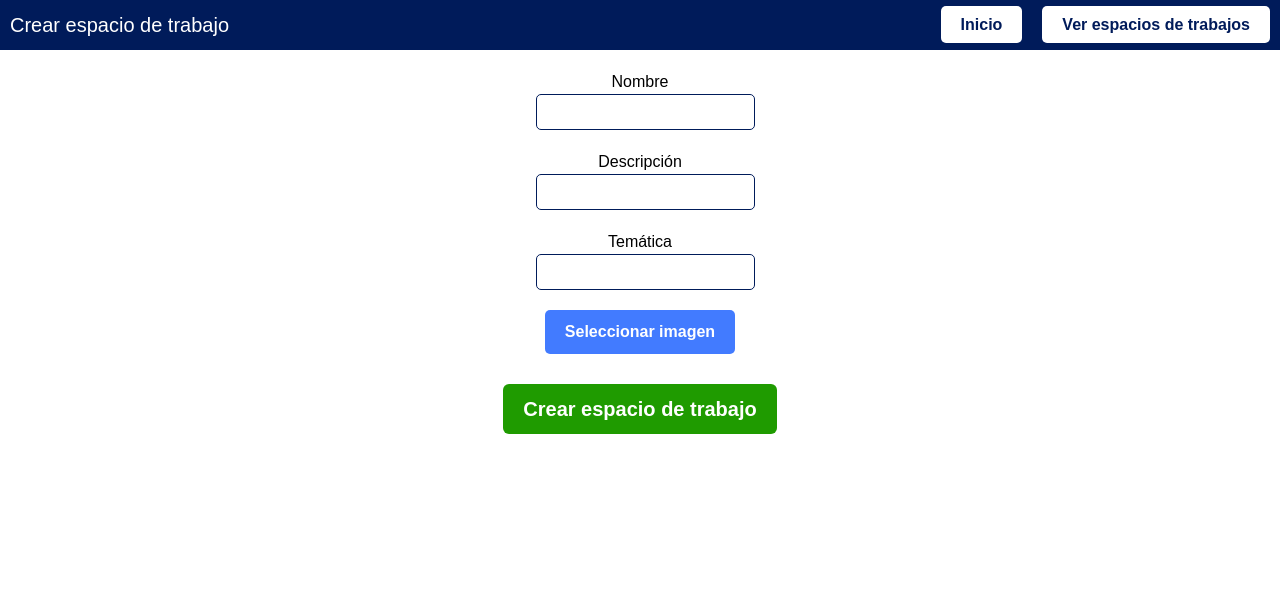
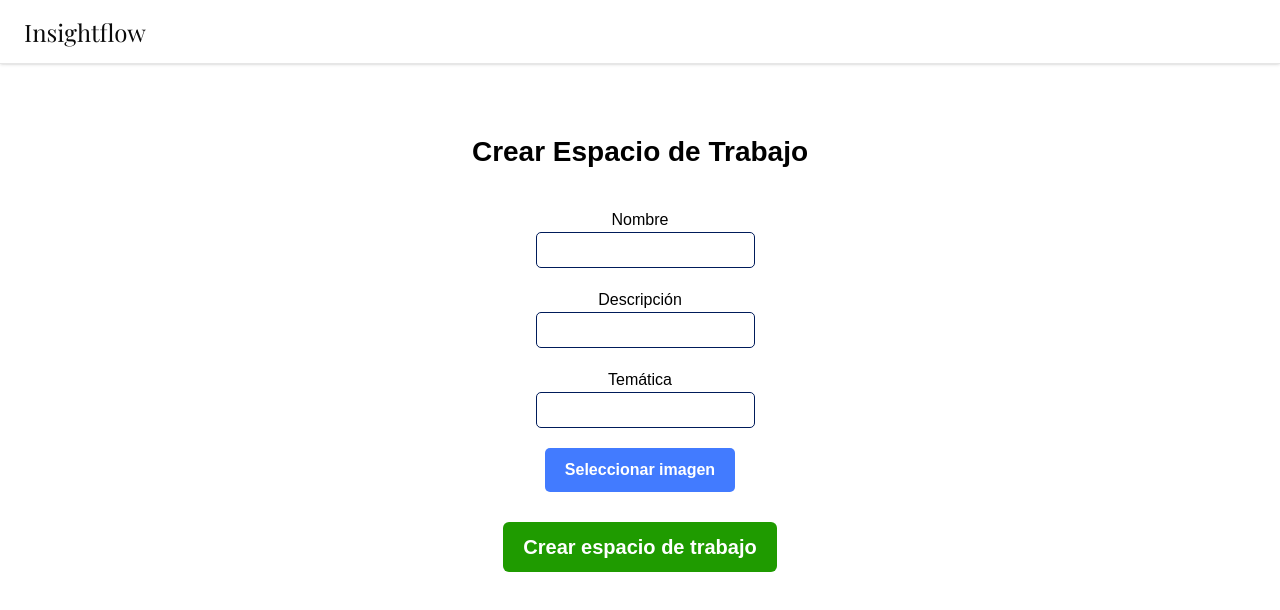
Before and after one commit to AlbertoLyons/insightflow-frontend, a Next.js app: page /workspace/create in a window 1280 px wide. Shown: the top 610 px of the page. Built offline with nearby package versions, Linux system fonts and the light colour scheme; no server answers.

Commit message:
refactor(app): change pages

```diff
--- a/src/app/layout.tsx
+++ b/src/app/layout.tsx
@@ -1,6 +1,15 @@
 import type { Metadata } from "next";
 import { Geist, Geist_Mono } from "next/font/google";
 import "./globals.css";
+import { NavegationBar } from "../components/layout/NavegationBar";
+import { Playfair_Display } from "next/font/google";
+
+const playfair = Playfair_Display({
+  subsets: ["latin"],
+  variable: "--font-playfair",
+  display: "swap",
+  weight: ["400", "500", "600", "700", "800", "900"],
+});
 
 const geistSans = Geist({
   variable: "--font-geist-sans",
@@ -17,18 +26,23 @@ export const metadata: Metadata = {
   description: "Tu espacio de trabajo colaborativo",
 };
 
-export const dynamic = 'force-dynamic';
+export const dynamic = "force-dynamic";
 export default function RootLayout({
   children,
 }: Readonly<{
   children: React.ReactNode;
 }>) {
   return (
-    <html lang="en">
-      <body
-        className={`${geistSans.variable} ${geistMono.variable} antialiased`}
-      >
-        {children}
+    <html
+      lang="en"
+      className={`${playfair.variable} ${geistSans.variable} ${geistMono.variable}`}
+      suppressHydrationWarning
+    >
+      <body className="font-montserrat antialiased bg-background text-foreground">
+        <NavegationBar />
+        <div className="min-h-screen bg-background overflow-x-hidden flex flex-col">
+          <main className="pt-24 pb-8 flex-1">{children}</main>
+        </div>
       </body>
     </html>
   );
--- a/src/app/workspace/create/page.tsx
+++ b/src/app/workspace/create/page.tsx
@@ -1,8 +1,8 @@
 "use client";
-import Link from 'next/link';
-import { useState, ChangeEvent } from 'react';
-import { createWorkspace } from '../../api/workspaces';
-import { CreateWorkspace } from '@/src/models/workspaces/CreateWorkspace';
+import Link from "next/link";
+import { useState, ChangeEvent } from "react";
+import { createWorkspace } from "../../api/workspaces";
+import { CreateWorkspace } from "@/src/models/workspaces/CreateWorkspace";
 import { useRouter } from "next/navigation";
 
 /**
@@ -11,9 +11,9 @@ import { useRouter } from "next/navigation";
  */
 export default function Navigation() {
   // Estados para los campos del formulario
-  const [nameField, setNameField] = useState('');
-  const [descriptionField, setDescriptionField] = useState('');
-  const [topicField, setTopicField] = useState('');
+  const [nameField, setNameField] = useState("");
+  const [descriptionField, setDescriptionField] = useState("");
+  const [topicField, setTopicField] = useState("");
   const [imageField, setImageField] = useState<File | null>(null);
   const [preview, setPreview] = useState<string | null>(null);
   /**
@@ -49,8 +49,13 @@ export default function Navigation() {
    */
   async function uploadWorkspace() {
     // Validar que todos los campos estén completos
-    if (!imageField || nameField == "" || descriptionField == "" || topicField == "") {
-      alert('Por favor, complete todos los campos.');
+    if (
+      !imageField ||
+      nameField == "" ||
+      descriptionField == "" ||
+      topicField == ""
+    ) {
+      alert("Por favor, complete todos los campos.");
       return null;
     }
     // Crear el objeto de datos del nuevo espacio de trabajo
@@ -60,124 +65,140 @@ export default function Navigation() {
       topic: topicField,
       image: [imageField],
       ownerId: ownerId,
-      ownerName: ownerName
+      ownerName: ownerName,
     };
     // Intentar crear el espacio de trabajo y manejar errores
     try {
       await createWorkspace(workspaceData);
-      alert('Espacio de trabajo creado con éxito');
+      alert("Espacio de trabajo creado con éxito");
       // Redirigir a la página de espacios de trabajo en caso de éxito
-      router.push('/workspace');
+      router.push("/workspace");
     } catch (error) {
-      console.error('Error creating workspace:', error);
-      alert('Error al crear el espacio de trabajo');
+      console.error("Error creating workspace:", error);
+      alert("Error al crear el espacio de trabajo");
     }
   }
 
   return (
     // Contenedor principal de la página
-    <main style= {{
-      backgroundColor: '#fff',
-    }}>
-      <div style={{
-        textAlign: 'center',
-        padding: '10px',
-        backgroundColor: '#001b5aff',
-        display: 'flex',
-        alignItems: 'center',
-        justifyContent: 'space-between'
-      }}>
-        <h1 style={{ color: 'white', margin: 0, fontSize: 20 }}>Crear espacio de trabajo</h1>
-          <div style={{ display: 'flex', gap: '20px', listStyle: 'none', margin: 0, padding: 0 }}>
-            <li>
-              <Link
-                href="/"
+    <main
       style={{
-                  padding: '10px 20px',
-                  backgroundColor: '#ffffff',
-                  color: '#001b5aff',
-                  textDecoration: 'none',
-                  borderRadius: '5px',
-                  fontWeight: '600',
+        backgroundColor: "#fff",
+        minHeight: "100vh",
       }}
     >
-                Inicio
-              </Link>
-            </li>
-            <li>
-              <Link
-                href="/workspace"
+      <h1
         style={{
-                  padding: '10px 20px',
-                  backgroundColor: '#ffffff',
-                  color: '#001b5aff',
-                  textDecoration: 'none',
-                  borderRadius: '5px',
-                  fontWeight: '600',
-                  transition: 'all 0.3s'
+          textAlign: "center",
+          marginTop: "35px",
+          marginBottom: "10px",
+          color: "#000",
+          fontWeight: "bold",
+          fontSize: "28px",
         }}
       >
-                Ver espacios de trabajos
-              </Link>
-            </li>
-          </div>
-      </div>
-      <div className="fields" style={{
-        display: 'flex',
-        flexDirection: 'column',
-        alignItems: 'center',
-      }}>
-        <div className="nameField" style={{
-          display: 'flex',
-          flexDirection: 'column',
-          alignItems: 'center',
-          }}>
-          <label style= {{ color: "#000000ff", fontStyle: 'bold', marginTop: '20px' }}>
+        Crear Espacio de Trabajo
+      </h1>
+      <div
+        className="fields"
+        style={{
+          display: "flex",
+          flexDirection: "column",
+          marginTop: "15px",
+          alignItems: "center",
+        }}
+      >
+        <div
+          className="nameField"
+          style={{
+            display: "flex",
+            flexDirection: "column",
+            alignItems: "center",
+          }}
+        >
+          <label
+            style={{ color: "#000000ff", fontStyle: "bold", marginTop: "20px" }}
+          >
             Nombre
           </label>
-          <input style= {{ marginLeft: '10px', color: '#001b5aff', padding: '5px', borderRadius: '5px', border: '1px solid #001b5aff' }}
+          <input
+            style={{
+              marginLeft: "10px",
+              color: "#001b5aff",
+              padding: "5px",
+              borderRadius: "5px",
+              border: "1px solid #001b5aff",
+            }}
             value={nameField}
             // Actualizar el estado del campo nombre al cambiar
             onChange={(e) => setNameField(e.target.value)}
           />
         </div>
-        <div className="descriptionField" style={{
-          display: 'flex',
-          flexDirection: 'column',
-          alignItems: 'center',
-          }}>
-          <label style= {{ color: "#000000ff", fontStyle: 'bold', marginTop: '20px' }}>
+        <div
+          className="descriptionField"
+          style={{
+            display: "flex",
+            flexDirection: "column",
+            alignItems: "center",
+          }}
+        >
+          <label
+            style={{ color: "#000000ff", fontStyle: "bold", marginTop: "20px" }}
+          >
             Descripción
           </label>
-          <input style= {{ marginLeft: '10px', color: '#001b5aff', padding: '5px', borderRadius: '5px', border: '1px solid #001b5aff' }}
+          <input
+            style={{
+              marginLeft: "10px",
+              color: "#001b5aff",
+              padding: "5px",
+              borderRadius: "5px",
+              border: "1px solid #001b5aff",
+            }}
             value={descriptionField}
             // Actualizar el estado del campo descripción al cambiar
             onChange={(e) => setDescriptionField(e.target.value)}
           />
         </div>
-        <div className="topicField" style={{
-          display: 'flex',
-          flexDirection: 'column',
-          alignItems: 'center',
-          }}>
-          <label style= {{ color: "#000000ff", fontStyle: 'bold', marginTop: '20px' }}>
+        <div
+          className="topicField"
+          style={{
+            display: "flex",
+            flexDirection: "column",
+            alignItems: "center",
+          }}
+        >
+          <label
+            style={{ color: "#000000ff", fontStyle: "bold", marginTop: "20px" }}
+          >
             Temática
           </label>
-          <input style= {{ marginLeft: '10px', color: '#001b5aff', padding: '5px', borderRadius: '5px', border: '1px solid #001b5aff' }}
+          <input
+            style={{
+              marginLeft: "10px",
+              color: "#001b5aff",
+              padding: "5px",
+              borderRadius: "5px",
+              border: "1px solid #001b5aff",
+            }}
             value={topicField}
             // Actualizar el estado del campo temática al cambiar
             onChange={(e) => setTopicField(e.target.value)}
           />
         </div>
-        <div className="imageField" style={{
-          display: 'flex',
-          flexDirection: 'column',
-          alignItems: 'center',
-          marginTop: '20px'
-          }}>
-          <input style= {{
-            marginLeft: '20px',
-            display: 'none',
+        <div
+          className="imageField"
+          style={{
+            display: "flex",
+            flexDirection: "column",
+            alignItems: "center",
+            marginTop: "20px",
+          }}
+        >
+          <input
+            style={{
+              marginLeft: "20px",
+              display: "none",
             }}
             type="file"
             accept="image/*"
@@ -188,26 +209,30 @@ export default function Navigation() {
           <label
             htmlFor="image-input"
             style={{
-              padding: '10px 20px',
-              backgroundColor: '#427bffff',
-              color: 'white',
-              borderRadius: '5px',
-              cursor: 'pointer',
+              padding: "10px 20px",
+              backgroundColor: "#427bffff",
+              color: "white",
+              borderRadius: "5px",
+              cursor: "pointer",
               fontSize: "16px",
               fontWeight: "bold",
-              border: 'none'
+              border: "none",
             }}
           >
             Seleccionar imagen
           </label>
           {/* Vista previa de la imagen seleccionada */}
           {preview && (
-            <img src={preview} alt="Preview" style={{ maxWidth: '100px', marginTop: '30px' }} />
+            <img
+              src={preview}
+              alt="Preview"
+              style={{ maxWidth: "100px", marginTop: "30px" }}
+            />
           )}
         </div>
         <button
           style={{
-                  marginTop: '30px',
+            marginTop: "30px",
             color: "white",
             backgroundColor: "#1f9b00ff",
             padding: "10px 20px",
@@ -216,7 +241,7 @@ export default function Navigation() {
             cursor: "pointer",
             fontWeight: "bold",
             fontSize: "20px",
-                  marginBottom: '30px'
+            marginBottom: "30px",
           }}
           // Llamar a la función para subir el espacio de trabajo al hacer clic
           onClick={() => uploadWorkspace()}
```
Also changed, not shown: src/app/workspace/page.tsx (+6 -7 lines), src/components/workspaces/WorkspacesPage.tsx (+110 -60 lines). Lines whose indentation alone changed are shown as unchanged.
